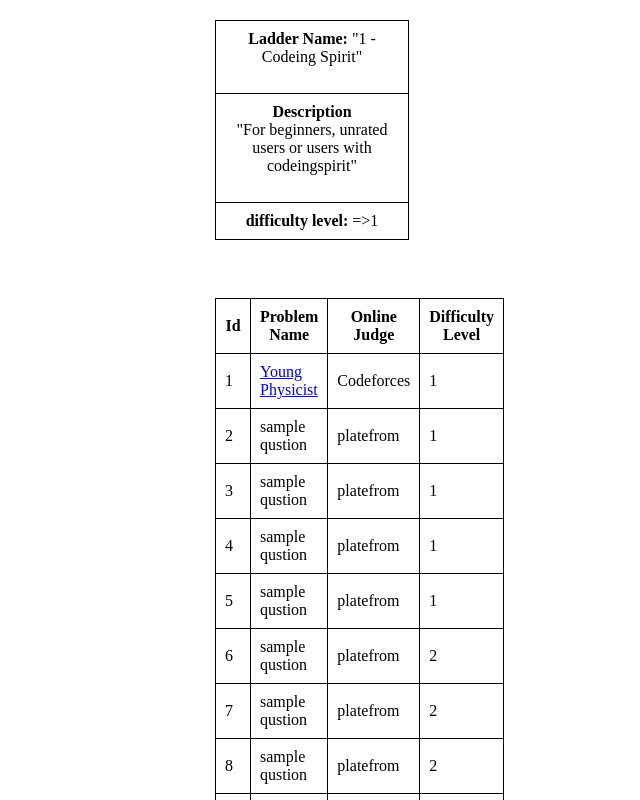
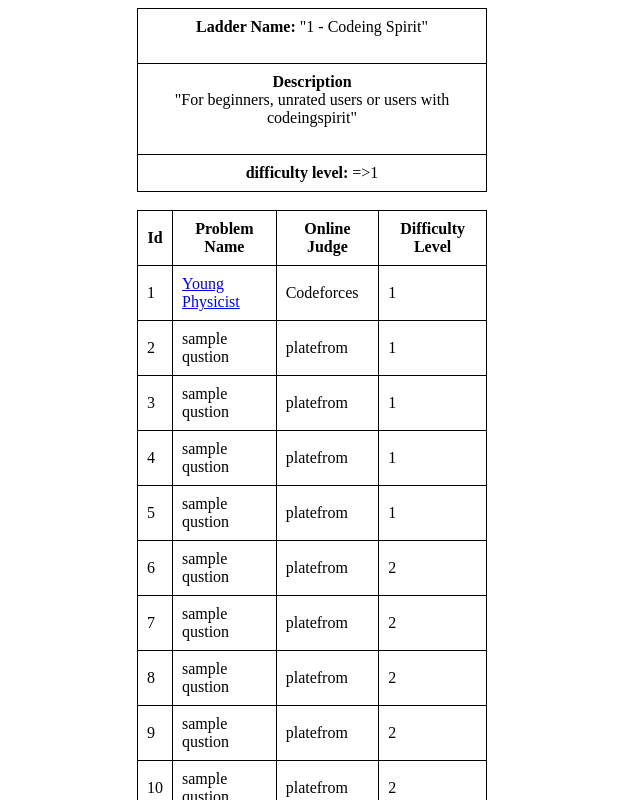
Before and after one commit to deevanshu-k/CodingLadder, a plain HTML site: page Beginner/index.html in a window 1280 px wide. Shown: the top 800 px of the page, without its empty margins (328-968 px from the left). Drawn offline with Linux system fonts and the light colour scheme.

Commit message:
File Structured

```diff
--- a/Advance/CSS/style.css
+++ /dev/null
@@ -1,6 +0,0 @@
-table, th, td {
-    border: 1px solid black;
-    border-collapse: collapse;
-    padding: 9px;
-    margin: 20px 535px;
-  }
--- a/Beginner/CSS/style.css
+++ /dev/null
@@ -1,6 +0,0 @@
-table, th, td {
-    border: 1px solid black;
-    border-collapse: collapse;
-    padding: 9px;
-    margin: 20px 535px;
-  }
--- a/Beginner/index.html
+++ b/Beginner/index.html
@@ -6,10 +6,10 @@
     <meta name="viewport" content="width=device-width, initial-scale=1.0">
     <title>coding spirit ladder 1</title>
     <link rel="icon" type="image/x-icon" href="/img/favicon.ico" />
-    <link rel="stylesheet" href="CSS/style.css">
+    <link rel="stylesheet" href="../CSS/style.css">
 </head>
 <body>
-<div class="container">
+<div class="container center">
     <table>
         <tbody>
             <tr>
--- a/CSS/style.css
+++ b/CSS/style.css
@@ -7,10 +7,18 @@
     align-items: center;
     margin: 0 333px;
 } */
+.center {
+  display: flex;
+  flex-direction: column;
+  align-items: center;
+}
+table {
+  width: 350px;
+}
 u{
     background-color: aliceblue;
     color: black;
-    margin: 40px 80vh;
+    /* margin: 40px 80vh; */
     font-size: 23px;
     /* text-align: justify; */
   }
@@ -19,7 +27,7 @@ u{
     border: 1px solid black;
     border-collapse: collapse;
     padding: 9px;
-    margin: 20px 530px;
+    /* margin: 20px 530px; */
   }
   /* th, td {
     padding: 5px;
--- a/Intermediate/CSS/style.css
+++ /dev/null
@@ -1,6 +0,0 @@
-table, th, td {
-    border: 1px solid black;
-    border-collapse: collapse;
-    padding: 9px;
-    margin: 20px 535px;
-  }
```
Also changed, not shown: Advance/second.html (+2 -2 lines), Intermediate/first.html (+2 -2 lines).
